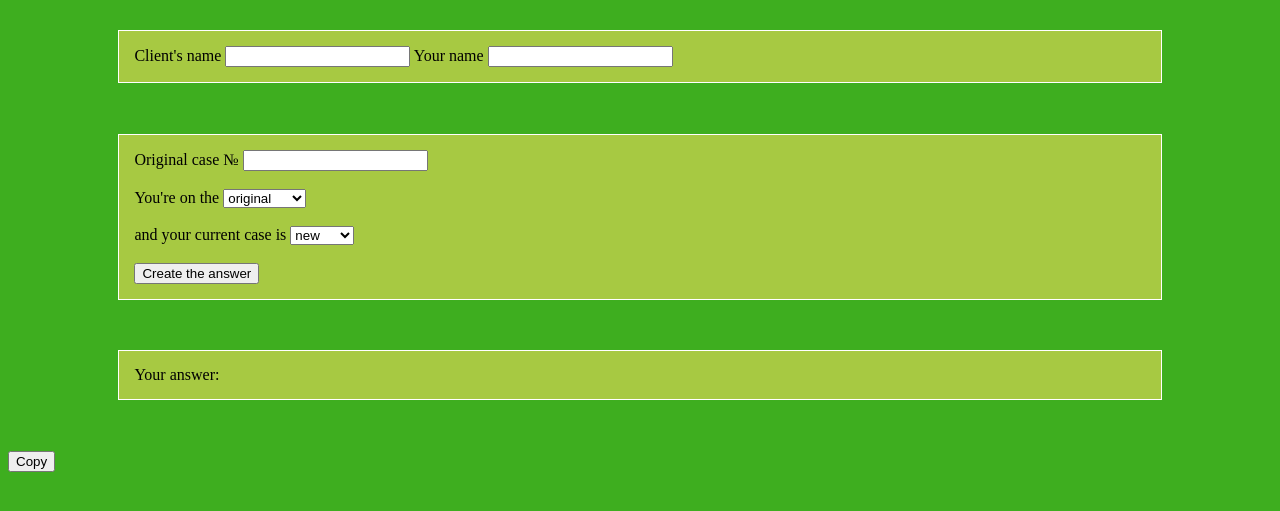
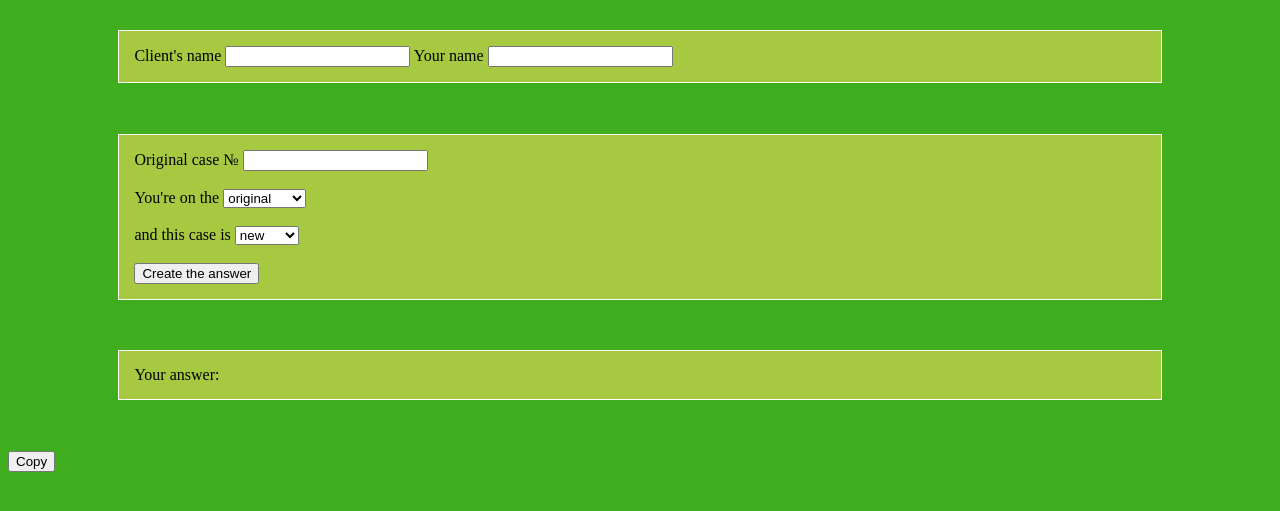
Before and after one commit to ButenkoA/eSupport, a plain HTML site: page index.html in a window 1280 px wide. Shown: the part 79-590 px from the top of the page. Drawn offline with Linux system fonts and the light colour scheme.

Commit message:
Update index.html

```diff
--- a/index.html
+++ b/index.html
@@ -27,7 +27,7 @@
                 <option>original</option>
                 <option>duplicated</option>
             </select><br><br>
-            <span>and your current case is</span>
+            <span>and this case is</span>
             <select id="select">
                 <option>new</option>
                 <option>reopen</option>
```
